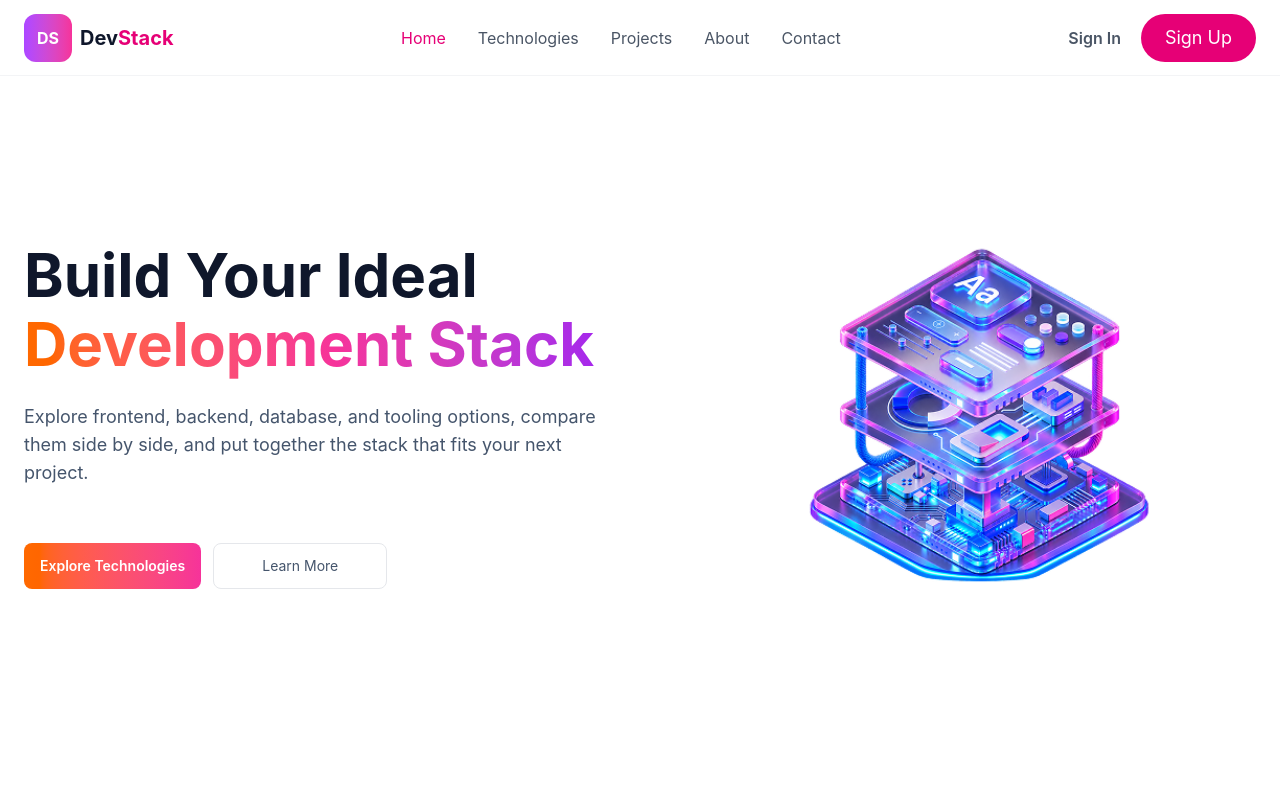
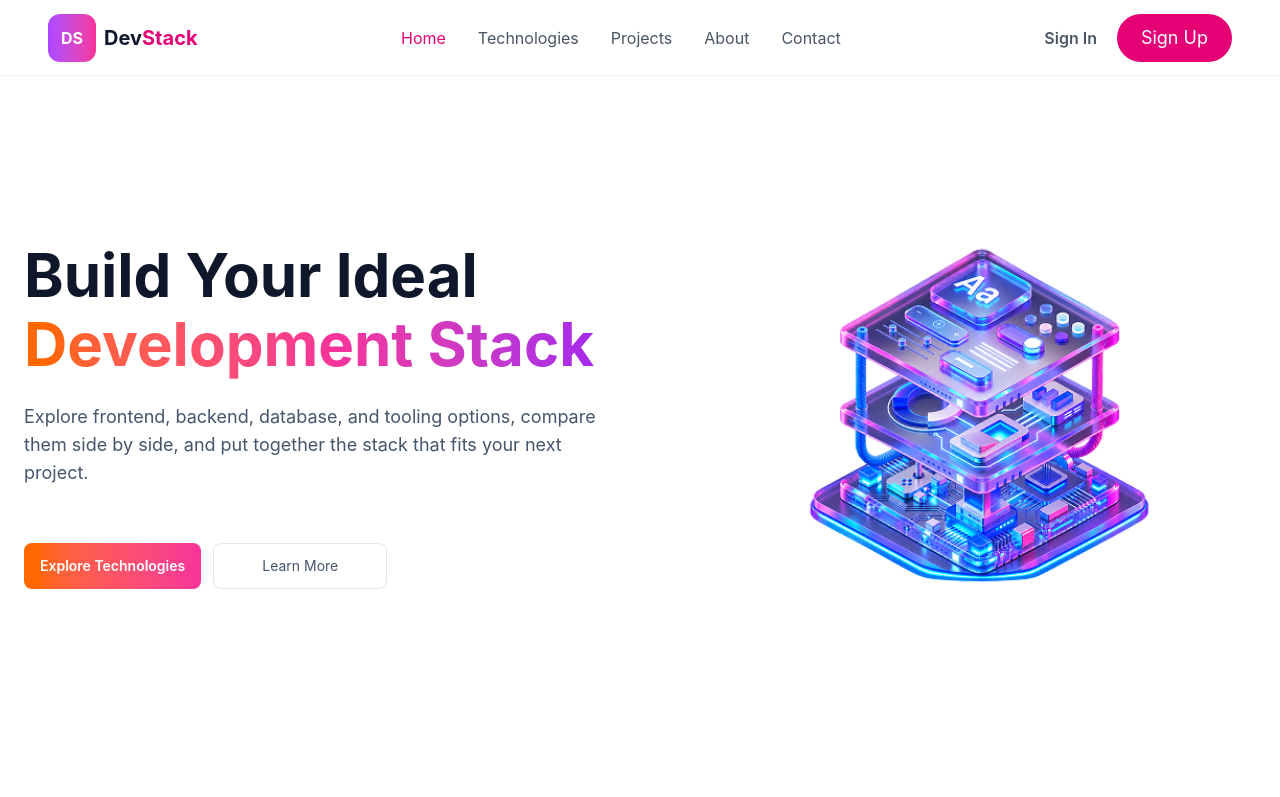
Before and after one commit to srfarukahmed/DevStack, a React (Vite) app: page / in a window 1280 px wide. Shown: the top 797 px of the page. Built offline with nearby package versions, Linux system fonts and the light colour scheme.

Commit message:
Fixed the navigation components alignments

```diff
--- a/src/components/Navbar.tsx
+++ b/src/components/Navbar.tsx
@@ -1,8 +1,10 @@
 const Navbar = () => {
   return (
     <div className=" sticky top-0 z-50 border-b border-gray-100 bg-white">
-      <nav className="container mx-auto">
-        <div className="mx-auto flex h-[75px] items-center justify-between px-4 sm:px-6">
+
+      <nav className="mx-auto w-full">
+
+        <div className="mx-auto flex max-w-8xl h-[75px] items-center justify-between px-8 sm:px-12">
           <button
             className="flex flex-col gap-1.5 md:hidden"
             aria-label="Toggle menu"
```
